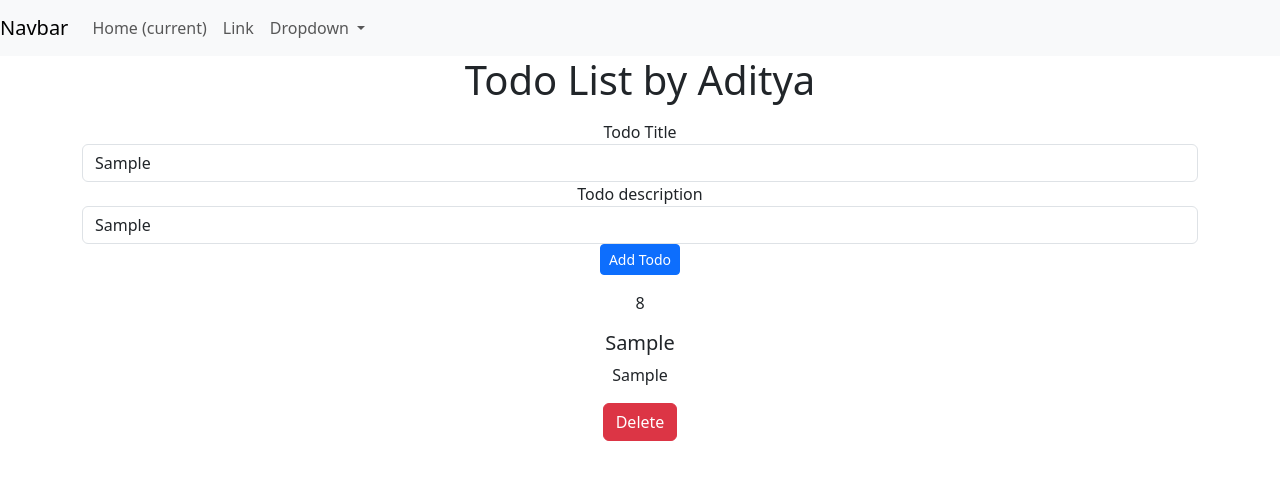
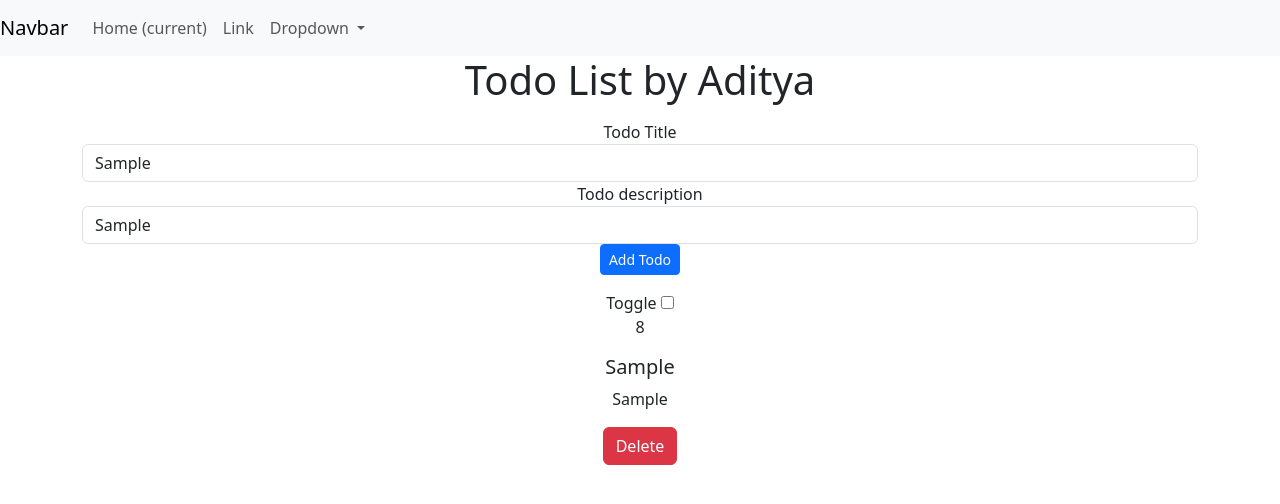
Before and after one commit to AdityaJava/angular-todo-list, an Angular app: page / in a window 1280 px wide. Both pictures are taken after typing "Sample", "Sample" into the empty fields and a click on the button "Add Todo". Shown: the top 504 px of the page. Built offline with nearby package versions, Linux system fonts and the light colour scheme.

Commit message:
feat: add toggle functionality to todo items and update parent component to handle toggle events

```diff
--- a/src/app/MyComponents/todo-item/todo-item.component.html
+++ b/src/app/MyComponents/todo-item/todo-item.component.html
@@ -1,4 +1,5 @@
 <div class="my-3">
+    Toggle <input type="checkbox" (click)="onToggle()">
     <p>{{todo.id}}</p>
     <h5>{{todo.title}}</h5>
     <p>{{todo.desc}}</p>
--- a/src/app/MyComponents/todo-item/todo-item.component.ts
+++ b/src/app/MyComponents/todo-item/todo-item.component.ts
@@ -20,6 +20,9 @@ export class TodoItemComponent {
   @Output()
   todoDelete: EventEmitter<Todo> = new EventEmitter<Todo>();
 
+  @Output()
+  todoToggle : EventEmitter<Todo> = new EventEmitter<Todo>();
+
   constructor() {
 
   }
@@ -30,4 +33,9 @@ export class TodoItemComponent {
     this.todoDelete.emit(this.todo)
     console.log("Delete todo with id: " + this.todo.id);
   }
+
+  onToggle(){
+    console.log("Toggle todo with id: " + this.todo.id);
+    this.todoToggle.emit(this.todo);
+  }
 }
--- a/src/app/MyComponents/todo/todo.component.html
+++ b/src/app/MyComponents/todo/todo.component.html
@@ -5,7 +5,14 @@
 @else{
 <div *ngFor="let todo of todos">
     <!--(todoDelete) is and event emitted by child component-->
-    <todo-item [todo]="todo" (todoDelete)="deleteTodo($event)">
+    <todo-item [todo]="todo" (todoDelete)="deleteTodo($event)" (todoToggle)="toggleTodo($event)">
+        <!--todo is the input property of todo-item component-->
+        <!--todoDelete is the output property of todo-item component-->
+        <!--todoToggle is the output property of todo-item component-->
+
+
+        <h5 class="text-center">{{todo.title}}</h5>
+        <p class="text-center">{{todo.desc}}</p>
     </todo-item>
 </div>
 }
--- a/src/app/MyComponents/todo/todo.component.ts
+++ b/src/app/MyComponents/todo/todo.component.ts
@@ -41,4 +41,11 @@ export class TodoComponent {
     this.todos.push(todo);
     localStorage.setItem("todos", JSON.stringify(this.todos));
   }
+
+  toggleTodo(todo: Todo){
+    let index = this.todos.indexOf(todo);
+    this.todos[index].active = !this.todos[index].active;
+    console.log("Toggle todo listened in parent with id: " + todo.id + " and active: " + this.todos[index].active);
+    localStorage.setItem("todos", JSON.stringify(this.todos));
+  }
 }
```
